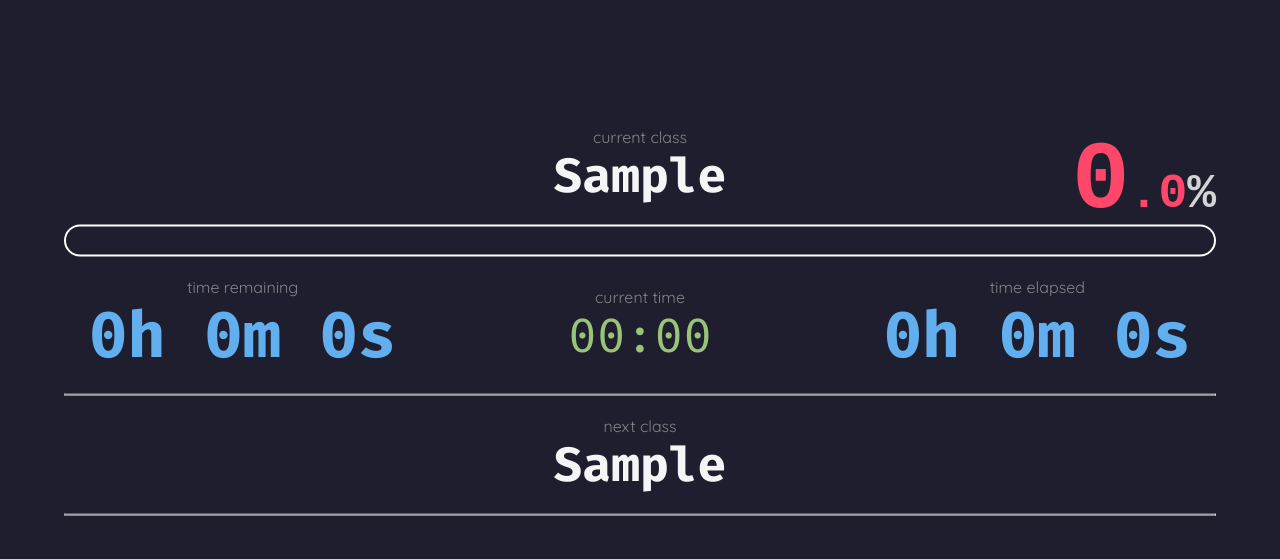
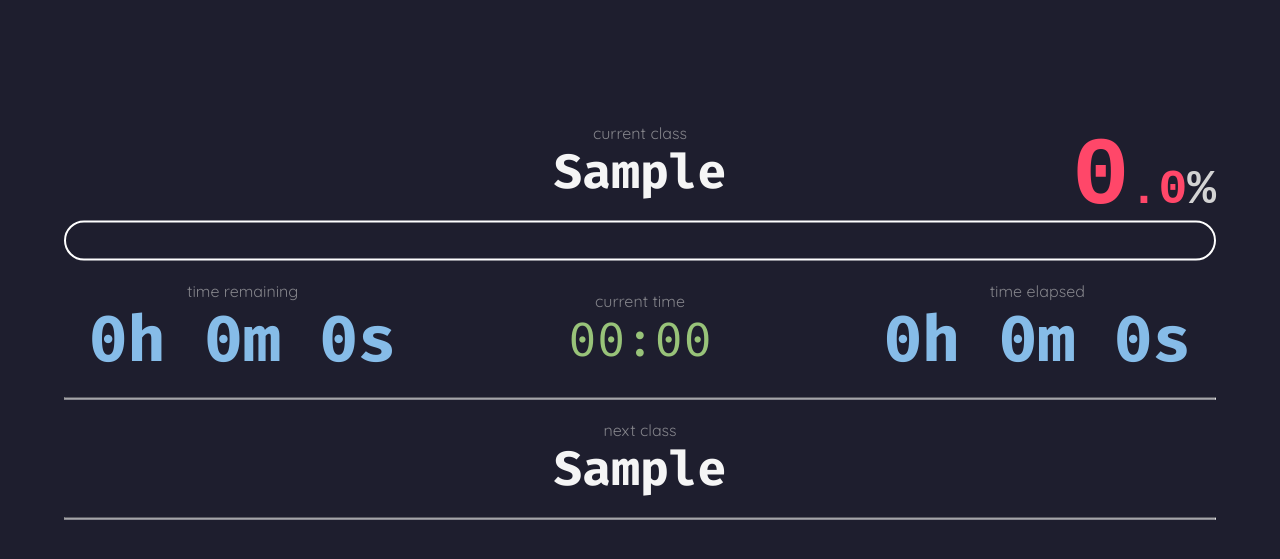
Before and after one commit to storchdev/class-timer, a Flask app: template webapp/class_timer/templates/timer/index.html in a window 1280 px wide. Shown: the part 49-608 px from the top of the page. Run offline with Flask 3, Linux system fonts and the light colour scheme; the template is opened without the code that fills it: most values are stand-ins (such as "Sample title", 1, 10 or a date in 2020).

Commit message:
fix styling

```diff
--- a/webapp/class_timer/static/style.css
+++ b/webapp/class_timer/static/style.css
@@ -139,7 +139,7 @@ hr {
   font-size: 4rem;
   /* Larger timer font size */
   font-weight: bold;
-  color: #61afef;
+  color: #86bce8;
   /* width: 50%; */
 }
 
@@ -337,7 +337,7 @@ input[type="submit"]:hover {
 .progress-container {
   margin: 20px;
   width: 90vw;
-  height: 2rem;
+  height: 40px;
   border-radius: 20px;
   border: 2px solid white;
 }
--- a/webapp/class_timer/static/timer.js
+++ b/webapp/class_timer/static/timer.js
@@ -96,19 +96,40 @@ function updateTitle() {
   }
 }
 
+
+function getWidthInPixels(element, percent) {
+  // Create a clone of the element
+  const clone = element.cloneNode(true);
+
+  // Ensure the clone is not displayed
+  clone.style.position = 'absolute';
+  clone.style.visibility = 'hidden';
+  clone.style.width = percent + '%';
+
+  // Append the clone to the body to get the computed width
+  document.body.appendChild(clone);
+
+  // Get the width of the cloned element
+  const widthInPixels = clone.offsetWidth;
+
+  // Remove the clone from the DOM
+  document.body.removeChild(clone);
+
+  return widthInPixels;
+}
+
+
 function updateProgressBar() {
   if (currentClass !== "None") {
     let rn = getCurrentTime();
-    let percent = (rn - startTime) / (endTime - startTime);
-    let rounded = (percent * 100).toFixed(1);
+    let percent = (rn - startTime) / (endTime - startTime) * 100;
+    let rounded = (percent).toFixed(1);
     let parts = rounded.split('.');
     document.getElementById('progressInt').innerHTML = parts[0]; // Integer part
     document.getElementById('progressDecimal').innerHTML = '.' + parts[1]; // Decimal part
 
-    let container = document.querySelector('.progress-container');
     let bar = document.querySelector('.progress-bar')
-    let displayWidth = Math.max(percent * container.offsetWidth, container.offsetHeight);
-    bar.style.width = displayWidth + 'px';
+    bar.style.width = `clamp(40px,${percent}%,100%)`
   }
 }
 
```
